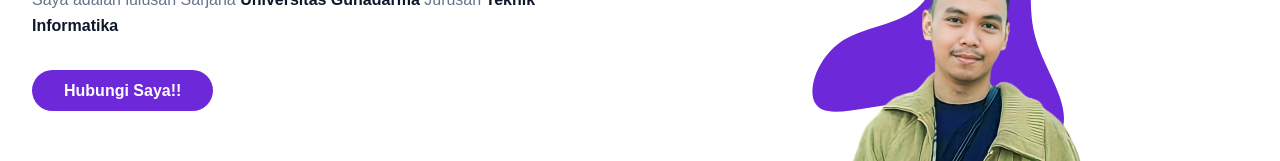
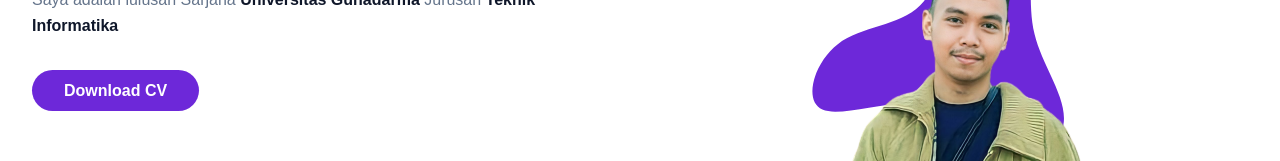
Before and after one commit to Arief0024/Arief_Fathur_Rohman_portfolio, a website: page index.html in a window 1280 px wide. Shown: the part 433-594 px from the top of the page. Drawn offline with Linux system fonts and the light colour scheme.

Commit message:
update cv

```diff
--- a/index.html
+++ b/index.html
@@ -146,10 +146,11 @@
             </p>
 
             <a
-              href="#"
+              href="/dist/Arief.pdf"
               class="text-base font-semibold text-white bg-primary py-3 px-8 rounded-full hover:shadow-lg hover:opacity-80 transition duration-300 ease-in-out"
+              target="_blank"
             >
-              Hubungi Saya!!</a
+              Download CV</a
             >
           </div>
 
```
Also changed, not shown: 1 other file.
